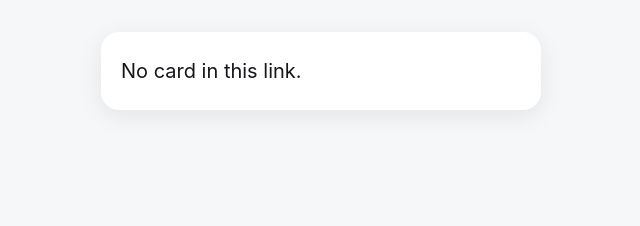
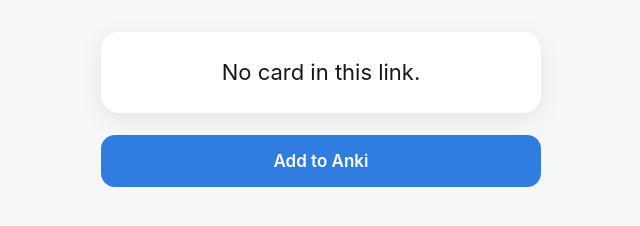
Before and after one commit to larryoatmeal/anki, a plain HTML site: page index.html in a window 1280 px wide. Shown: the whole page, without its empty margins (319-959 px from the left). Drawn offline with Linux system fonts and the light colour scheme.

Commit message:
Update index.html

```diff
--- a/index.html
+++ b/index.html
@@ -9,61 +9,26 @@
 *{box-sizing:border-box}
 body{margin:0;background:var(--bg);color:var(--ink);font:17px/1.5 -apple-system,system-ui,sans-serif;padding:32px 16px}
 .wrap{max-width:440px;margin:0 auto}
-.card{background:var(--card);border-radius:18px;padding:24px 20px;box-shadow:0 6px 24px rgba(0,0,0,.08)}
-.lbl{font-size:13px;color:var(--mute);margin:14px 0 2px}
-.lbl:first-child{margin-top:0}
-.val{font-size:20px;word-break:break-word}
+.card{background:var(--card);border-radius:18px;padding:24px 20px;box-shadow:0 6px 24px rgba(0,0,0,.08);font-size:22px;text-align:center}
 a.btn{display:block;text-align:center;min-height:52px;line-height:52px;border-radius:14px;background:var(--acc);color:#fff;text-decoration:none;font-weight:600;margin-top:22px}
-p.n{color:var(--mute);font-size:14px;text-align:center}
 </style>
 </head>
 <body>
 <div class="wrap">
-  <div class="card" id="card"></div>
+  <div class="card" id="card">No card in this link.</div>
   <a class="btn" id="go" href="#">Add to Anki</a>
-  <p class="n" id="msg"></p>
 </div>
 <script>
-{
-  const card = document.getElementById('card');
-  const msg = document.getElementById('msg');
-  const go = document.getElementById('go');
-  const esc = s => s.replace(/[&<>"]/g, c => ({'&':'&amp;','<':'&lt;','>':'&gt;','"':'&quot;'}[c]));
-  let last = null;
-
-  function render() {
-    const raw = location.hash.slice(1);
-    if (raw === last) return;
-    last = raw;
-
-    const p = new URLSearchParams(raw.replace(/\+/g, '%2B'));
-    if (!p.has('type')) p.set('type', 'Basic');
-    if (!p.has('deck')) p.set('deck', 'Default');
-    const fields = [...p.entries()].filter(([k]) => k.startsWith('fld'));
-
-    if (!fields.length) {
-      card.innerHTML = '<div class="val">No card in this link.</div>';
-      go.style.display = 'none';
-      msg.textContent = '';
-      return;
-    }
-
-    card.innerHTML = fields.map(([k, v]) =>
-      `<div class="lbl">${esc(k.slice(3))}</div><div class="val">${esc(v).replace(/&lt;br\s*\/?&gt;/gi, '<br>')}</div>`
-    ).join('') + `<div class="lbl">Deck</div><div class="val">${esc(p.get('deck'))}</div>`;
-
-    const q = [...p.entries()].map(([k, v]) => encodeURIComponent(k) + '=' + encodeURIComponent(v)).join('&');
-    const url = 'anki://x-callback-url/addnote?' + q;
-    go.style.display = '';
-    go.href = url;
-    msg.textContent = 'Opening AnkiMobile… if nothing happens, tap the button.';
-    setTimeout(() => { location.href = url; }, 300);
-  }
-
-  render();
-  window.addEventListener('hashchange', render);
-  window.addEventListener('pageshow', () => { last = null; render(); });
+const p = new URLSearchParams(location.search);
+if (!p.has('type')) p.set('type', 'Basic');
+if (!p.has('deck')) p.set('deck', 'Default');
+if (p.has('fldFront')) {
+  document.getElementById('card').innerText =
+    p.get('fldFront') + '\n' + (p.get('fldBack') || '').replace(/<br>/g, '\n');
 }
+const url = 'anki://x-callback-url/addnote?' + p.toString();
+document.getElementById('go').href = url;
+if (p.has('fldFront')) setTimeout(() => { location.href = url; }, 300);
 </script>
 </body>
 </html>
```
